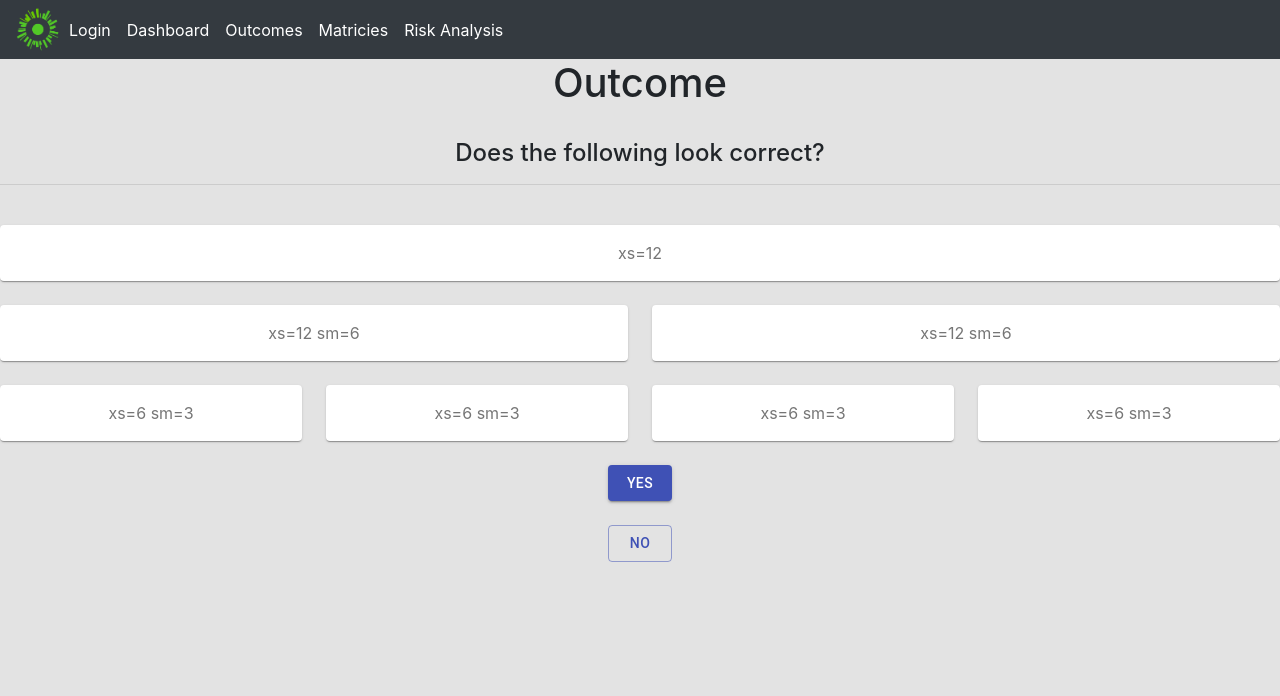
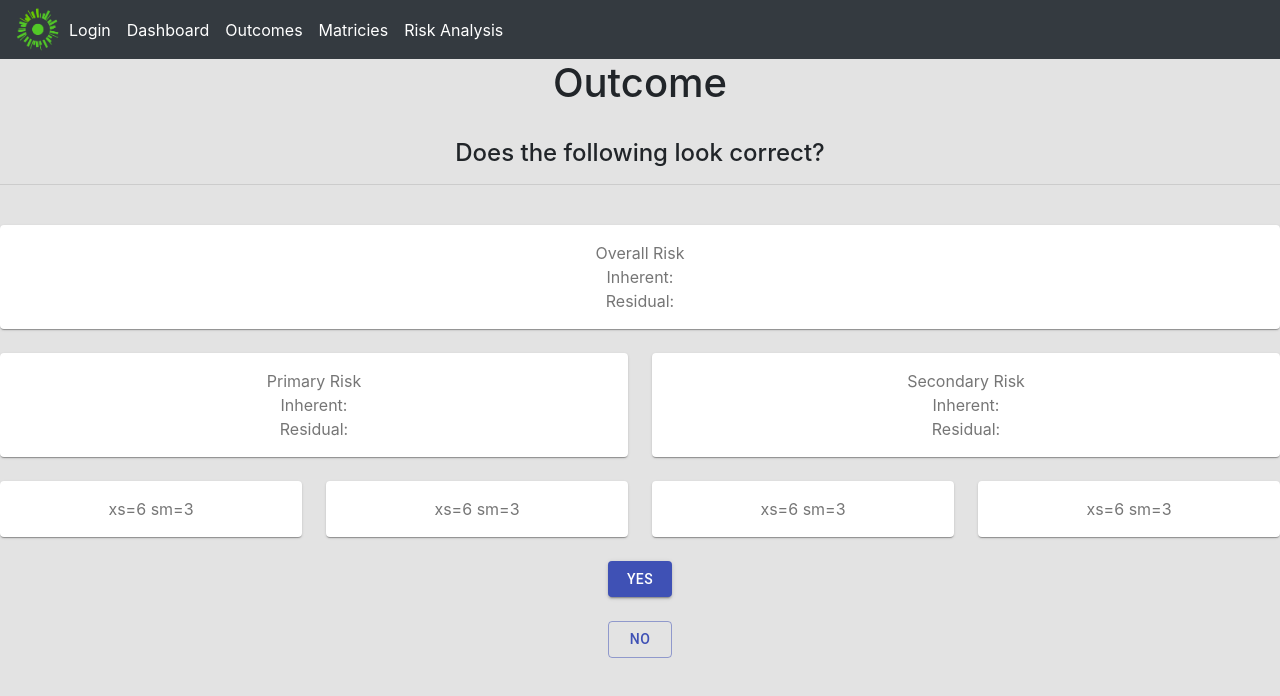
Before and after one commit to HoneyBeebus/loan_dolphins, a React (Create React App) app in the folder react-app/: page /outcome in a window 1280 px wide. Shown: the top 696 px of the page. Built offline with nearby package versions, Linux system fonts and the light colour scheme.

Commit message:
changed table names for outcome

```diff
--- a/react-app/src/components/DataTree.jsx
+++ b/react-app/src/components/DataTree.jsx
@@ -21,13 +21,13 @@ export default function FullWidthGrid() {
     <div className={classes.root}>
       <Grid container spacing={3}>
         <Grid item xs={12}>
-          <Paper className={classes.paper}>xs=12</Paper>
+          <Paper className={classes.paper}>Overall Risk<br></br>Inherent:<br></br>Residual:</Paper>
         </Grid>
         <Grid item xs={12} sm={6}>
-          <Paper className={classes.paper}>xs=12 sm=6</Paper>
+          <Paper className={classes.paper}>Primary Risk<br></br>Inherent:<br></br>Residual:</Paper>
         </Grid>
         <Grid item xs={12} sm={6}>
-          <Paper className={classes.paper}>xs=12 sm=6</Paper>
+          <Paper className={classes.paper}>Secondary Risk<br></br>Inherent:<br></br>Residual:</Paper>
         </Grid>
         <Grid item xs={6} sm={3}>
           <Paper className={classes.paper}>xs=6 sm=3</Paper>
```
